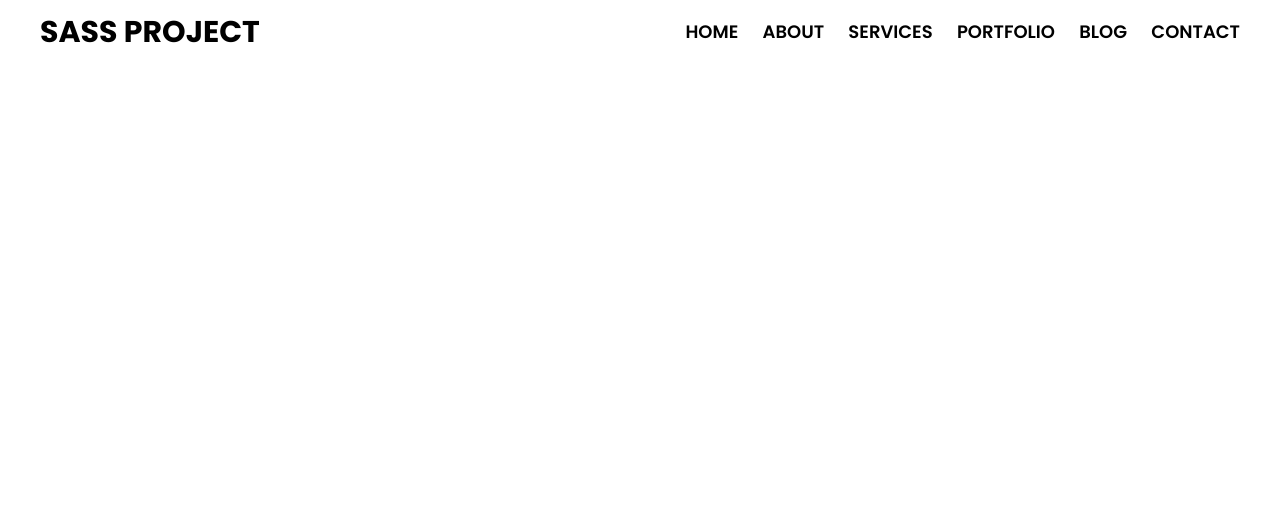
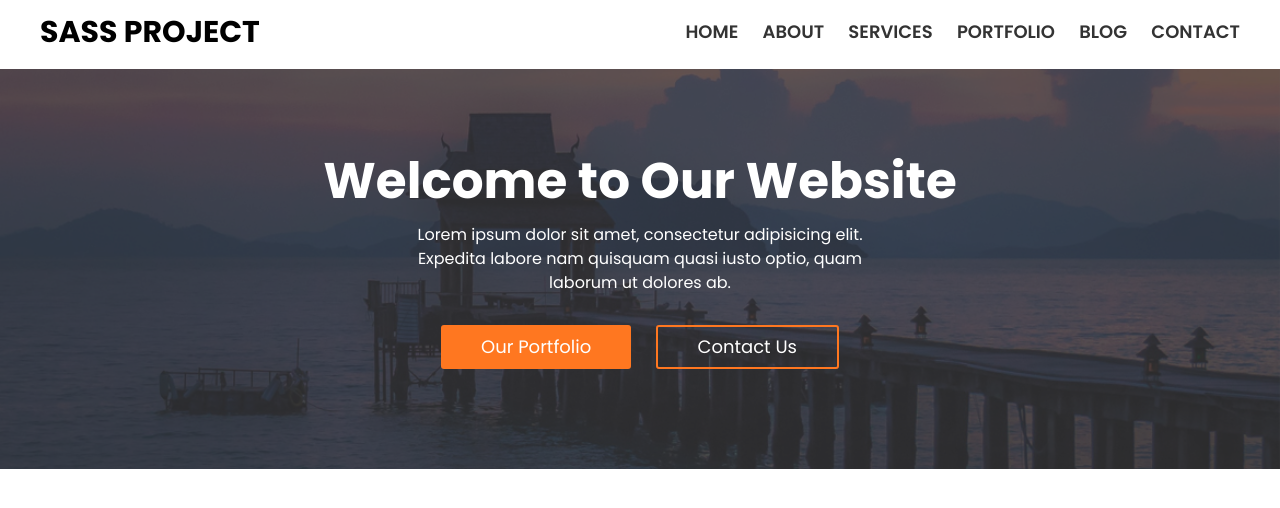
Before and after one commit to mokammeltanvir/Basic-Sass-Project, a plain HTML site: page index.html in a window 1280 px wide. Drawn offline with Linux system fonts and the light colour scheme.

Commit message:
Hero Banner

```diff
--- a/assets/css/base/_colors.scss
+++ b/assets/css/base/_colors.scss
@@ -1,7 +1,8 @@
-/* Common Colors */
+/* Common Color */
 $white: #fff;
-$black: #000;
-$gray: #ccc;
+$black: #333;
 
-/*Theme Colors*/
+/* Theme Color */
 $primary_color: #ff7720;
+$bg_gray: #f2f2f2;
+$border_gray: #ddd;
--- a/assets/css/base/_common.scss
+++ b/assets/css/base/_common.scss
@@ -1,3 +1,4 @@
+@import 'colors';
 *{
   margin: 0;
   padding: 0;
@@ -8,7 +9,7 @@
   margin: 0 auto;
 
 }
-.fix::before, .fix::after{
+.fix:before, .fix:after{
   content: "";
   clear: both;
   display: table;
@@ -16,6 +17,7 @@
 a{
   text-decoration: none;
   color: black;
+  transition: 0.3s;
 }
 img{
   min-width: 100%;
@@ -23,6 +25,53 @@ img{
 }
 ul{
   list-style: none;
+}
+/* Background css*/
+.bg{
+  background-position: center;
+    background-size: cover;
+    position: relative;
+    z-index: 2;
+
+    &:before {
+      content: "";
+      position: absolute;
+      width: 100%;
+      height: 100%;
+      left: 0;
+      top: 0;
+      background-color: $black;
+      opacity: 0.75;
+      z-index: -1;
+    }
+}
+/*Button css*/
+.btn{
+  padding: 10px 40px;
+  text-transform: capitalize;
+  font-size: 18px;
+  display: inline-block;
+  border-radius: 3px;
+  color: $white;
+  &.box-btn{
+    background-color: $primary-color;
+    transition: .3s;
+    &:hover{
+      background-color: transparent;
+      border: 2px solid $primary-color;
+      padding: 8px 40px;
+    }
+  }
+  &.border-btn{
+    border: 2px solid $primary-color;
+    background-color: transparent;
+    padding: 8px 40px;
+    transition: .3s;
+    &:hover{
+      background-color: $primary-color;
+      color: $white;
+    }
+  }
 }
 /* Margin and Padding */
 @for $i from 1 through 10 {
--- a/assets/css/layouts/_banner.scss
+++ b/assets/css/layouts/_banner.scss
@@ -0,0 +1,13 @@
+.banner-content{
+  color: $white;
+  h2{
+    font-size: 50px;
+  }
+  p{
+   max-width: 500px;
+    margin: 30px auto;
+  }
+  a{
+    margin: 0 10px;
+  }
+}
--- a/index.html
+++ b/index.html
@@ -10,7 +10,7 @@
   <body>
     <header class="header-area">
       <div class="main">
-        <div class="header">
+        <div class="header fix">
           <div class="logo">
             <a href="">Sass Project</a>
           </div>
@@ -27,5 +27,20 @@
         </div>
       </div>
     </header>
+
+    <section
+      class="banner-area bg pt-100 pb-100"
+      style="background-image: url('assets/img/banner.jpg')"
+    >
+      <div class="banner-content text-center">
+        <h2>Welcome to Our Website</h2>
+        <p>
+          Lorem ipsum dolor sit amet, consectetur adipisicing elit. Expedita
+          labore nam quisquam quasi iusto optio, quam laborum ut dolores ab.
+        </p>
+        <a href="#" class="btn box-btn">Our Portfolio</a>
+        <a href="#" class="btn border-btn">Contact us</a>
+      </div>
+    </section>
   </body>
 </html>
```
Also changed, not shown: assets/css/style.css, 1 other file.
